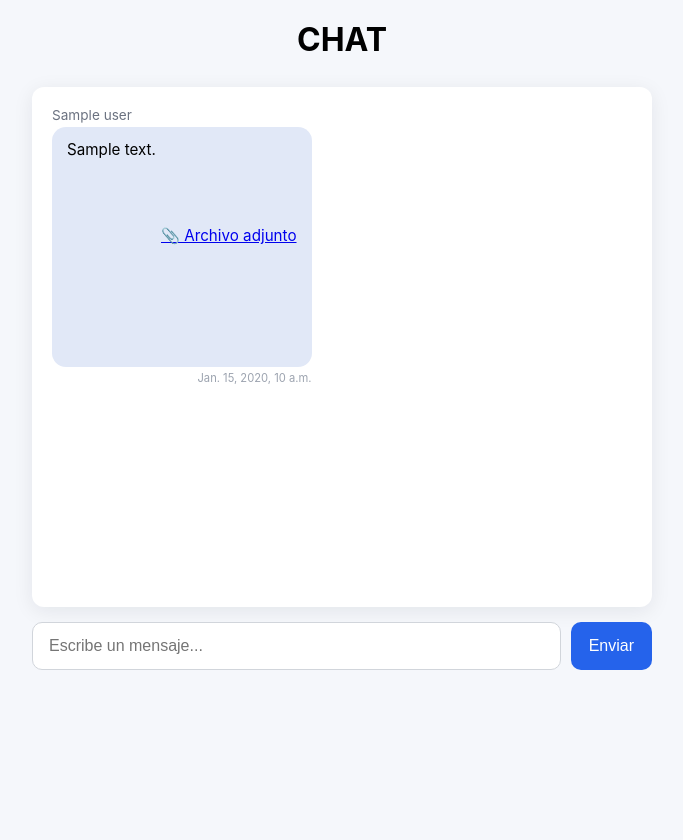
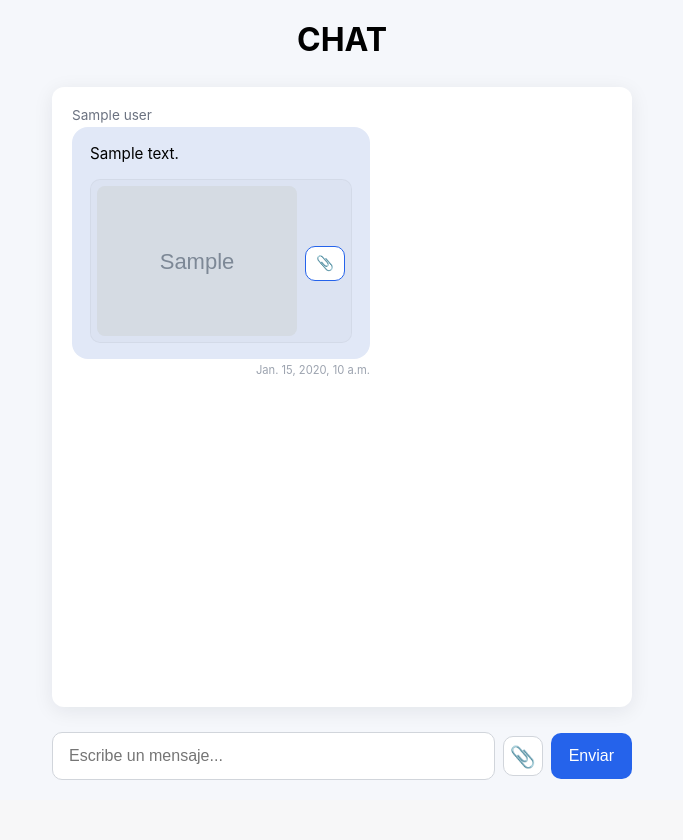
Before and after one commit to KroderDev/INF326-tarea-2, a Django app: template interfaz/templates/mensajes.html in a window 1280 px wide. Shown: the part 49-889 px from the top of the page, without its empty margins (298-981 px from the left). After the commit the page ends 829 px from the top, so only its background shows below. Run offline with Django 5.2, Linux system fonts and the light colour scheme; the template is opened without the code that fills it: most values are stand-ins (such as "Sample title", 1, 10 or a date in 2020); grey boxes marked "Sample" are stand-in pictures.

Commit message:
Termino de inclusion de archivos

```diff
--- a/interfaz/mapChatsHilos.json
+++ b/interfaz/mapChatsHilos.json
@@ -21,5 +21,11 @@
       "uid": "ecaa2e74-671e-431a-b20b-25e07f02a778",
       "nombre": "hilo1"
     }
+  ],
+  "691f57e7733441c5e279012c": [
+    {
+      "uid": "6fa369fa-d0cb-4bdd-be6a-9e5155cf39ba",
+      "nombre": "Prueba1"
+    }
   ]
 }
--- a/interfaz/templates/mensajes.html
+++ b/interfaz/templates/mensajes.html
@@ -8,7 +8,7 @@
     --bg:#f5f7fb;
     --card:#fff;
     --muted:#6b7280;
-    --accent:#2563eb;
+    --accent:#2563eb; /* AZUL */
   }
 
   html, body {
@@ -28,6 +28,7 @@
     height: 100vh;
     display: flex;
     flex-direction: column;
+    box-sizing: border-box; /* Importante para alturas correctas */
   }
 
   h1, h3 {
@@ -40,17 +41,18 @@
     margin-bottom: 20px;
   }
 
-  /* Contenedor del chat: menos alto que toda la pantalla */
+  /* Ajuste para que ocupe el espacio restante correctamente */
   .messages-box{
     background:var(--card);
     border-radius:12px;
     padding:20px;
     box-shadow:0 4px 20px rgba(16,24,40,.08);
-    height: 60vh; /* más pequeño que antes */
+    flex: 1; /* Ocupa el espacio disponible */
     overflow-y:auto;
     display: flex;
     flex-direction: column;
     margin-bottom: 15px;
+    scroll-behavior: smooth; /* Scroll suave nativo */
   }
 
   .msg{
@@ -58,6 +60,12 @@
     display:flex;
     flex-direction:column;
     max-width:80%;
+    animation: fadeIn 0.3s ease; /* Pequeña animación al entrar */
+  }
+
+  @keyframes fadeIn {
+    from { opacity: 0; transform: translateY(10px); }
+    to { opacity: 1; transform: translateY(0); }
   }
 
   .msg.you{
@@ -82,6 +90,7 @@
     font-size:0.95rem;
     line-height:1.42;
     white-space:pre-wrap;
+    word-wrap: break-word;
   }
 
   .msg.you .bubble{
@@ -89,12 +98,117 @@
     color:white;
   }
 
+  .msg.has-files{
+    max-width:95%;
+  }
+
+  .msg.has-files .bubble{
+    padding:16px 18px;
+    border-radius:16px;
+    display:flex;
+    flex-direction:column;
+    gap:8px;
+    white-space:normal;
+  }
+
+  .attachments{
+    display:grid;
+    grid-template-columns:repeat(auto-fit,minmax(120px,1fr));
+    gap:8px;
+    width:100%;
+    margin-top:6px;
+  }
+
+  .file-link{
+    display:flex;
+    align-items:center;
+    gap:8px;
+    padding:6px;
+    border-radius:10px;
+    text-decoration:none;
+    background:rgba(0,0,0,0.02);
+    border:1px solid rgba(0,0,0,0.04);
+    overflow:hidden;
+  }
+
+  .att-thumb{
+    width:100%;
+    max-width:200px;
+    height:auto;
+    border-radius:8px;
+    object-fit:cover;
+    display:block;
+  }
+
+  .file-name {
+      display: inline-block;
+      background: #ffffff;
+      border: 1px solid #2563eb;
+      color: #2563eb;
+      padding: 6px 10px;
+      border-radius: 10px;
+      font-size: 0.9rem;
+      word-break: break-all;
+      margin-top: 6px;
+  }
+
+  .msg .timestamp {
+      font-size: 0.7rem;
+      color: #9ca3af;
+      align-self: flex-end;
+      margin-top: 4px;
+  }
+
+  /* 🟦 BOTÓN PEQUEÑO PARA ADJUNTAR ARCHIVOS */
+  .file-btn {
+    width: 38px;
+    height: 38px;
+    min-width: 38px;
+    background: white;
+    border: 1px solid #d1d5db;
+    border-radius: 10px;
+    cursor: pointer;
+    display: flex;
+    justify-content:center;
+    align-items:center;
+    font-size: 1.3rem;
+    transition: .15s;
+    position: relative;
+  }
+
+  .file-btn:hover {
+    background:#eef2ff;
+    border-color: var(--accent);
+  }
+
+  .file-btn.active {
+    background: var(--accent);
+    color: white;
+    border-color: var(--accent);
+  }
+
+  .file-count {
+    position: absolute;
+    top: -6px;
+    right: -6px;
+    background: var(--accent);
+    color: white;
+    font-size: 0.7rem;
+    padding: 2px 6px;
+    border-radius: 12px;
+    min-width: 18px;
+    text-align: center;
+    display: none;
+  }
+
   .send-box{
     display:flex;
-    gap:10px;
+    gap:8px;
+    align-items:center;
+    padding-top: 10px; /* Un poco de aire arriba del input */
   }
 
-  .send-box input{
+  .send-box input[type="text"]{
     flex:1;
     padding:14px 16px;
     font-size:1rem;
@@ -111,17 +225,12 @@
     cursor:pointer;
     font-size:1rem;
     transition:.15s;
+    height: 46px; /* Altura fija para alinear con input */
   }
 
   .send-box button:hover{
     opacity:.9;
     transform:translateY(-1px);
-  }
-  .msg .timestamp {
-      font-size: 0.7rem;
-      color: #9ca3af; /* gris claro */
-      align-self: flex-end;
-      margin-top: 4px;
   }
 </style>
 {% endblock %}
@@ -134,17 +243,25 @@
 
   <div class="messages-box" id="messages-box">
     {% for m in mensajes %}
-        <div class="msg {% if m.user == current_user_id %}you{% else %}other{% endif %}">
+        <div class="msg
+            {% if m.user == current_user_id %}you{% else %}other{% endif %}
+            {% if m.file %}has-files{% endif %}
+        ">
             <span class="sender">{{ m.user }}</span>
-            <div class="bubble">{{ m.texto }}
-              {% if Error %}
-                  <span style="color: #f87171;">⚠️ {{ m.file }}</span>
-              {% else %}
+
+            <div class="bubble">
+                {{ m.texto }}
+
                 {% if m.file %}
+                <div class="attachments">
                     {% for file in m.file %}
-                      <a href="{{ file }}" target="_blank">📎 Archivo adjunto</a><br>
+                      <a class="file-link" href="{{ file }}" target="_blank">
+                          <img src="{{ file }}" class="att-thumb"
+                             onerror="this.style.display='none'">
+                          <span class="file-name">📎</span>
+                      </a>
                     {% endfor %}
-              {% endif %}
+                </div>
                 {% endif %}
             </div>
 
@@ -153,33 +270,112 @@
     {% endfor %}
   </div>
 
-  <form method="POST" class="send-box">
+  <form method="POST" class="send-box" enctype="multipart/form-data">
       {% csrf_token %}
-    <input type="text" name="mensaje" placeholder="Escribe un mensaje..." required>
+
+      <input type="text" name="mensaje" placeholder="Escribe un mensaje..." required autocomplete="off">
+
+      <label for="file-input" class="file-btn" id="file-btn">
+          📎
+          <span class="file-count" id="file-count">0</span>
+      </label>
+
+      <input id="file-input" type="file" name="archivos" multiple style="display:none;">
+
       <button type="submit">Enviar</button>
   </form>
 </div>
 
+
 <script>
-function cargarMensajes() {
-    fetch(window.location.pathname + "?ajax=1", { cache: "no-store" })
-    .then(resp => resp.text())
-    .then(html => {
+// Función para hacer scroll abajo
+function scrollToBottom(smooth = true) {
   const box = document.getElementById("messages-box");
-        box.innerHTML = html;
-
-        // Auto-scroll al final
-        box.scrollTop = box.scrollHeight;
-    })
-    .catch(err => console.error("Error al actualizar mensajes:", err));
+  if (box) {
+      box.scrollTo({
+          top: box.scrollHeight,
+          behavior: smooth ? 'smooth' : 'auto'
+      });
+  }
 }
 
-// refresca cada 3 segundos SOLO la lista de mensajes
-setInterval(cargarMensajes, 5000);
+// Al cargar la página por primera vez, vamos al fondo de golpe
+window.onload = () => scrollToBottom(false);
 
-// scroll inicial
-const box = document.getElementById("messages-box");
-box.scrollTop = box.scrollHeight;
+async function refreshMessages() {
+  try {
+    // NOTA: Si puedes configurar tu backend para que acepte un parámetro como ?ajax=1
+    // y devuelva SOLO el template_ajax, sería más eficiente.
+    // Aquí asumimos que devuelve la página completa y extraemos los mensajes.
+    const resp = await fetch(window.location.href, { cache: "no-store" });
+
+    if (!resp.ok) return;
+
+    const html = await resp.text();
+
+    // Parseamos el HTML recibido
+    const parser = new DOMParser();
+    const doc = parser.parseFromString(html, "text/html");
+
+    // Obtenemos los nuevos mensajes del HTML descargado
+    // Si usas el template ajax puro, todo el 'doc.body.innerHTML' sería el contenido.
+    // Si devuelves la pagina entera, buscamos el #messages-box
+    let newContent = "";
+    const newBox = doc.getElementById("messages-box");
+
+    if (newBox) {
+        // Si la respuesta es la página completa
+        newContent = newBox.innerHTML;
+    } else {
+        // Si la respuesta es solo el template ajax (lista de divs)
+        newContent = doc.body.innerHTML;
+    }
+
+    const currentBox = document.getElementById("messages-box");
+
+    // Si el contenido no ha cambiado, no hacemos nada (evita parpadeos)
+    // Nota: Es una comparación básica de strings.
+    if (currentBox.innerHTML.trim() === newContent.trim()) {
+        return;
+    }
+
+    // --- LÓGICA SMART SCROLL ---
+    // Calculamos si el usuario está cerca del final (umbral de 100px)
+    const isNearBottom = currentBox.scrollHeight - currentBox.scrollTop - currentBox.clientHeight < 150;
+
+    // Actualizamos el contenido
+    currentBox.innerHTML = newContent;
+
+    // Solo bajamos si el usuario ya estaba abajo o si es la primera carga
+    if (isNearBottom) {
+        scrollToBottom();
+    }
+
+  } catch (err) {
+    console.error("Error refrescando mensajes:", err);
+  }
+}
+
+// Ejecutar cada 3 segundos (5000 a veces es mucho para chat)
+setInterval(refreshMessages, 3000);
+
+/* 🟦 ACTUALIZAR BOTÓN Y BADGE (Sin cambios) */
+const fileInput = document.getElementById("file-input");
+const fileBtn = document.getElementById("file-btn");
+const fileCount = document.getElementById("file-count");
+
+fileInput.addEventListener("change", () => {
+    const total = fileInput.files.length;
+
+    if (total > 0) {
+        fileBtn.classList.add("active");
+        fileCount.textContent = total;
+        fileCount.style.display = "inline-block";
+    } else {
+        fileBtn.classList.remove("active");
+        fileCount.style.display = "none";
+    }
+});
 </script>
 
 {% endblock %}
```
Also changed, not shown: interfaz/core/utils.py (+57 -0 lines), interfaz/core/views.py (+24 -1 lines), interfaz/db.sqlite3. Lines whose indentation alone changed are shown as unchanged.
